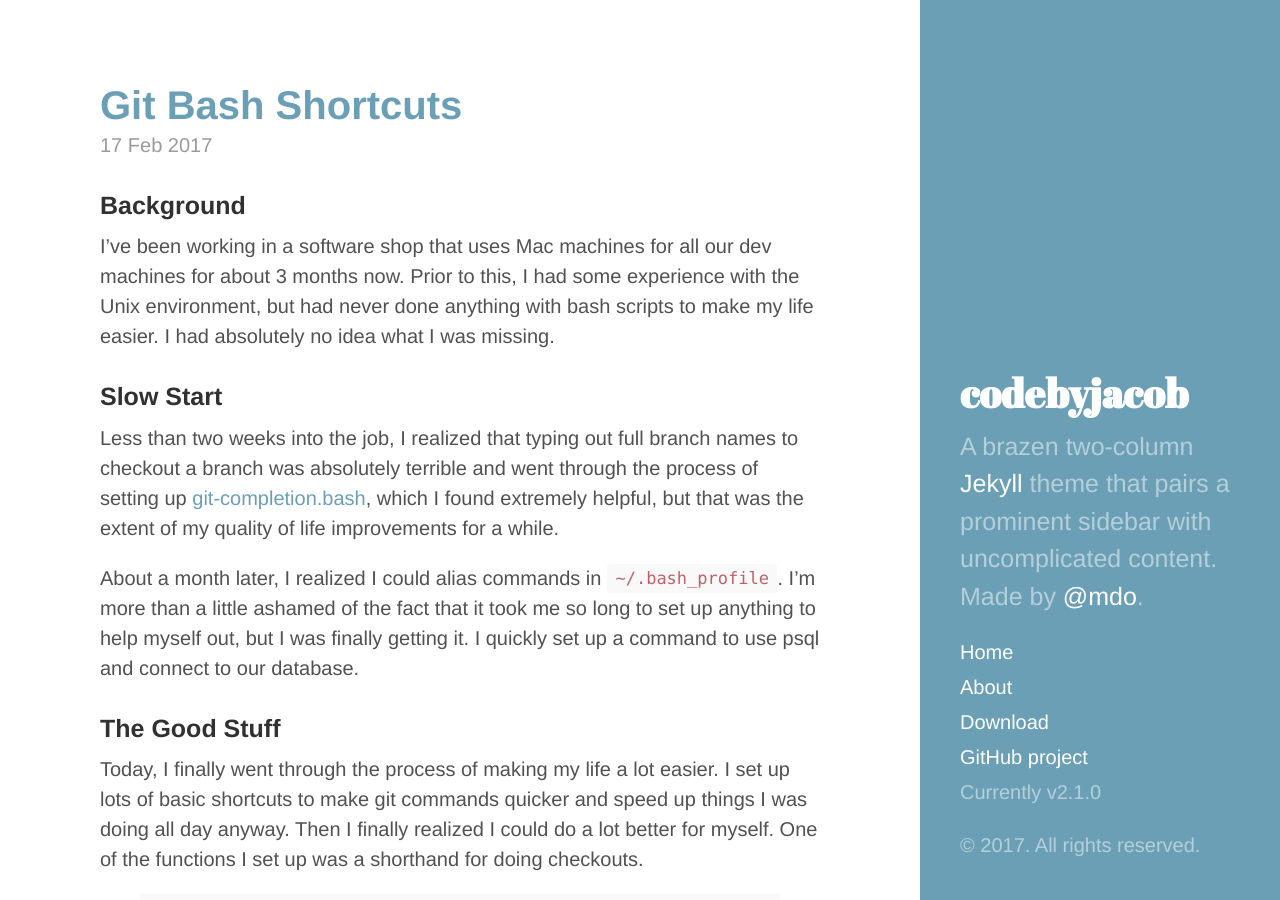
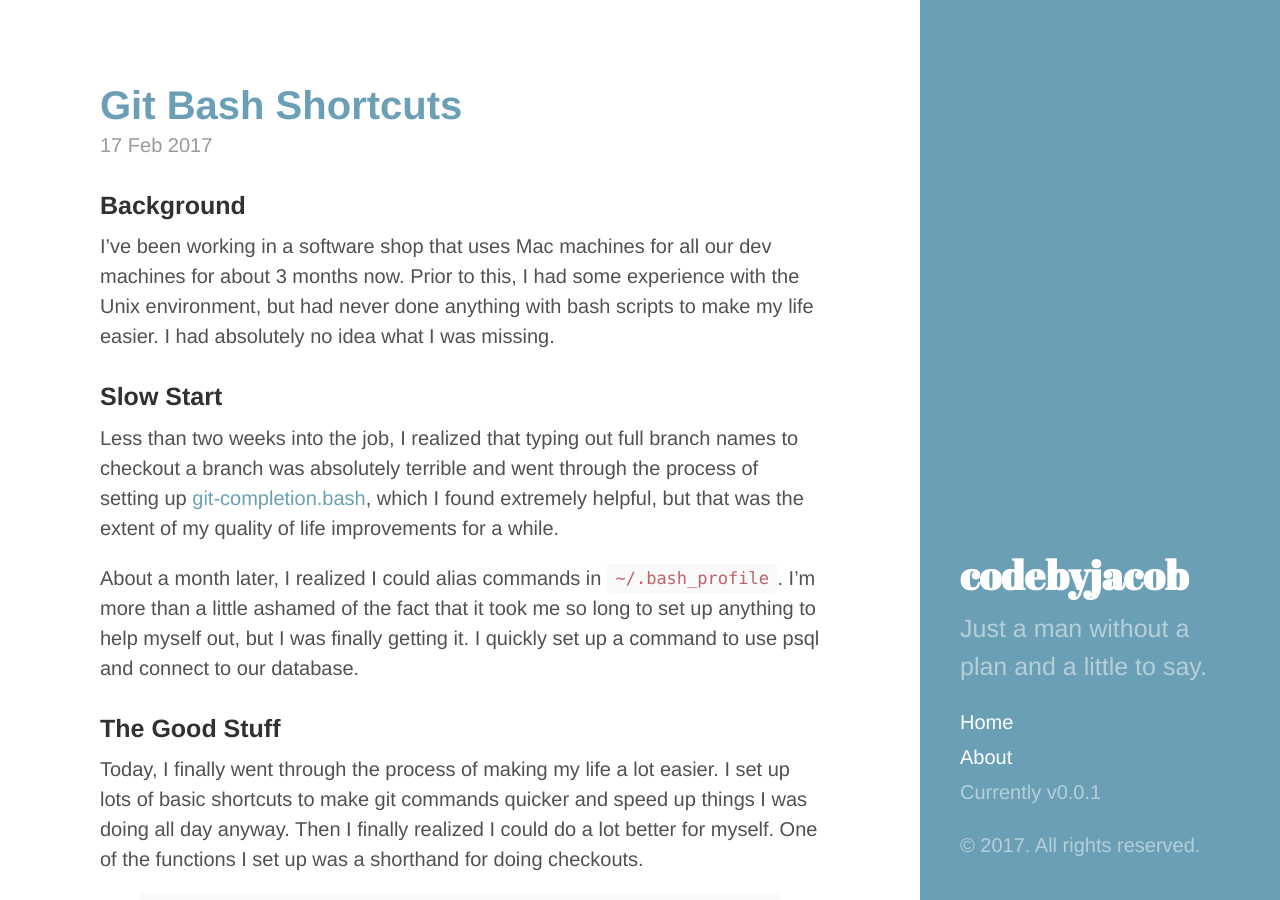
Before and after one commit to jsbolton/jsbolton.github.io, a Jekyll site: the page built from index.html, in a window 1280 px wide and 900 px high. Built offline with Jekyll 4.4.1, drawn with Linux system fonts in a browser that asks for light colours; Markdown is read by kramdown in place of the engine named in the settings; the list of posts is cut into pages by our own code.

Commit message:
Added CNAME and cleaned up content a little more

```diff
--- /dev/null
+++ b/CNAME
@@ -0,0 +1 @@
+codebyjacob.com
--- a/_config.yml
+++ b/_config.yml
@@ -7,22 +7,22 @@ permalink:        pretty
 
 # Setup
 title:            codebyjacob
-tagline:          'A Jekyll theme'
-description:      'A brazen two-column <a href="http://jekyllrb.com" target="_blank">Jekyll</a> theme that pairs a prominent sidebar with uncomplicated content. Made by <a href="https://twitter.com/mdo" target="_blank">@mdo</a>.'
-url:              http://hyde.getpoole.com
+tagline:          'Cage-free code'
+description:      'Just a man without a plan and a little to say.'
+url:              http://codebyjacob.com
 baseurl:          /
 
 author:
   name:           'Jacob Bolton'
-  url:            https://twitter.com/mdo
+  url:            https://twitter.com/jacobsbolton
 
 paginate:         5
 
 # Custom vars
-version:          2.1.0
+version:          0.0.1
 
 github:
-  repo:           https://github.com/poole/hyde
+  repo:           https://github.com/jsbolton/jsbolton.github.io
 
 # Gems
 gems: [jekyll-paginate, jekyll-gist]
--- a/_includes/sidebar.html
+++ b/_includes/sidebar.html
@@ -26,8 +26,6 @@
         {% endif %}
       {% endfor %}
 
-      <a class="sidebar-nav-item" href="{{ site.github.repo }}/archive/v{{ site.version }}.zip">Download</a>
-      <a class="sidebar-nav-item" href="{{ site.github.repo }}">GitHub project</a>
       <span class="sidebar-nav-item">Currently v{{ site.version }}</span>
     </nav>
 
```
Also changed, not shown: 7 other files.
